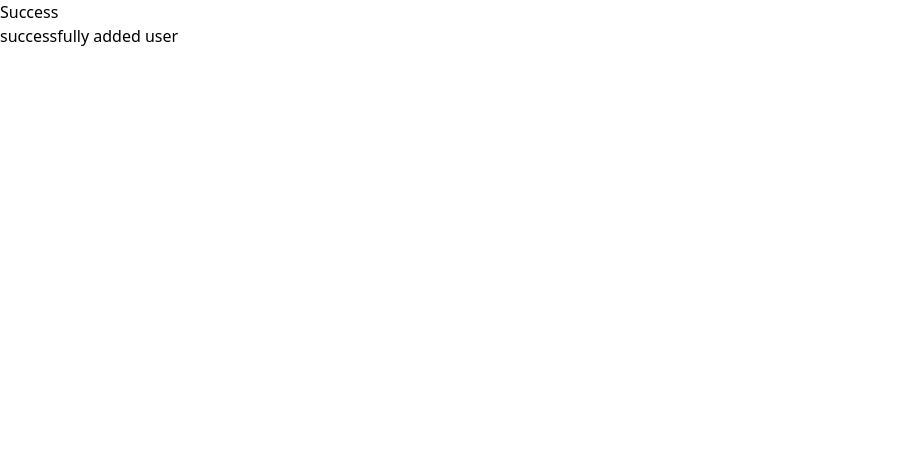
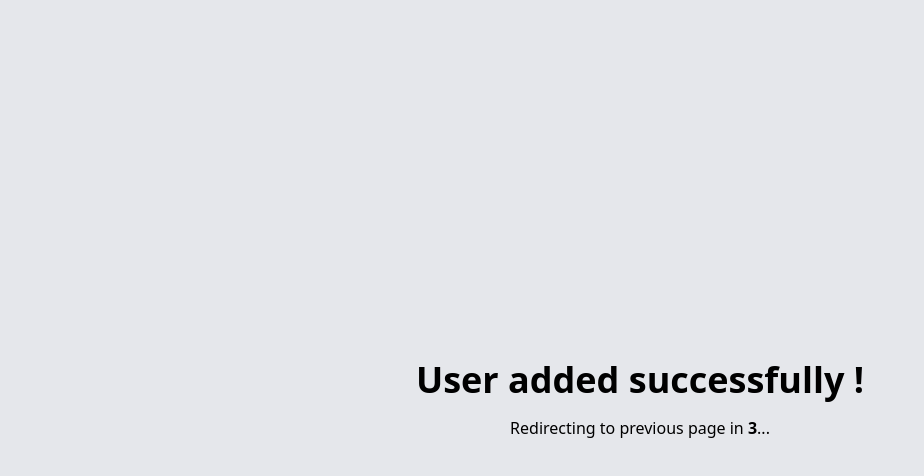
Before and after one commit to Amith567/Votrix_frontend, a React (Vite) app in the folder client/: page /agent/add/user in a window 1280 px wide. Both pictures are taken after a click on the button "Submit". Shown: the top 476 px of the page, without its empty margins (0-924 px from the left). Built offline with nearby package versions, Linux system fonts and the light colour scheme.

Commit message:
user/add/sucess page completed

```diff
--- a/client/src/pages/register/Success.jsx
+++ b/client/src/pages/register/Success.jsx
@@ -1,10 +1,24 @@
-
+import { useEffect, useState } from "react"
+import { useNavigate } from "react-router-dom"
 
 const Success = () => {
+  const navigate = useNavigate()
+  const [seconds, setSeconds] = useState(5)
+  useEffect(() => {
+    if (seconds == 0) {
+      navigate(-1)
+      return
+    }
+    const timer = setTimeout(() => {
+      setSeconds(seconds - 1)
+    }, 1000)
+    return () => clearTimeout(timer)
+  }, [seconds, navigate])
+
   return (
-    <div>Success
-
-      <h1>successfully added user</h1>
+    <div className="min-h-screen w-full bg-gray-200 flex items-center justify-center flex-col">
+      <p className="text-4xl font-semibold mb-4">User added successfully !</p>
+      <p>Redirecting to previous page in <span className="font-bold">{seconds}</span>...</p>
     </div>
   )
 }
```
